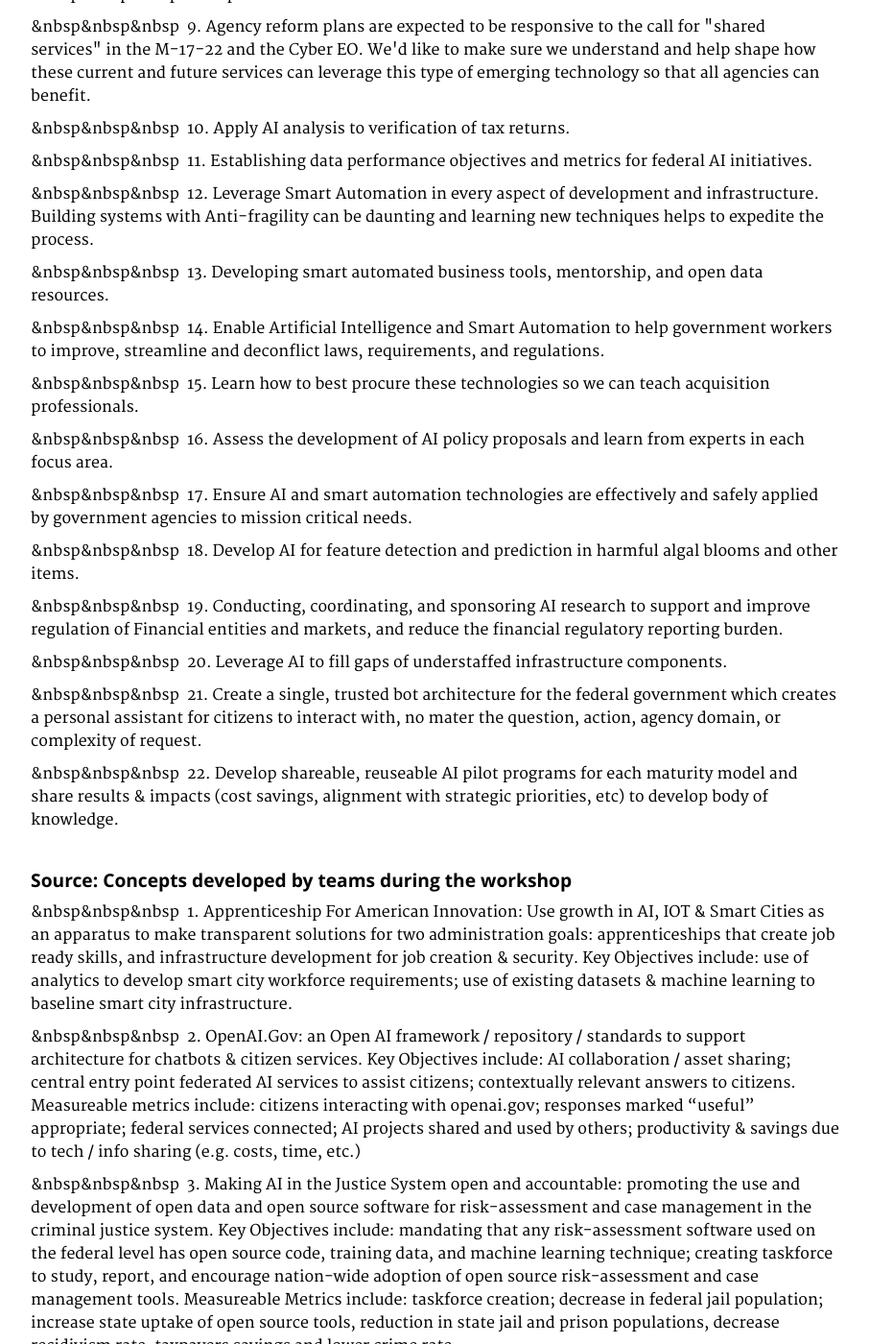
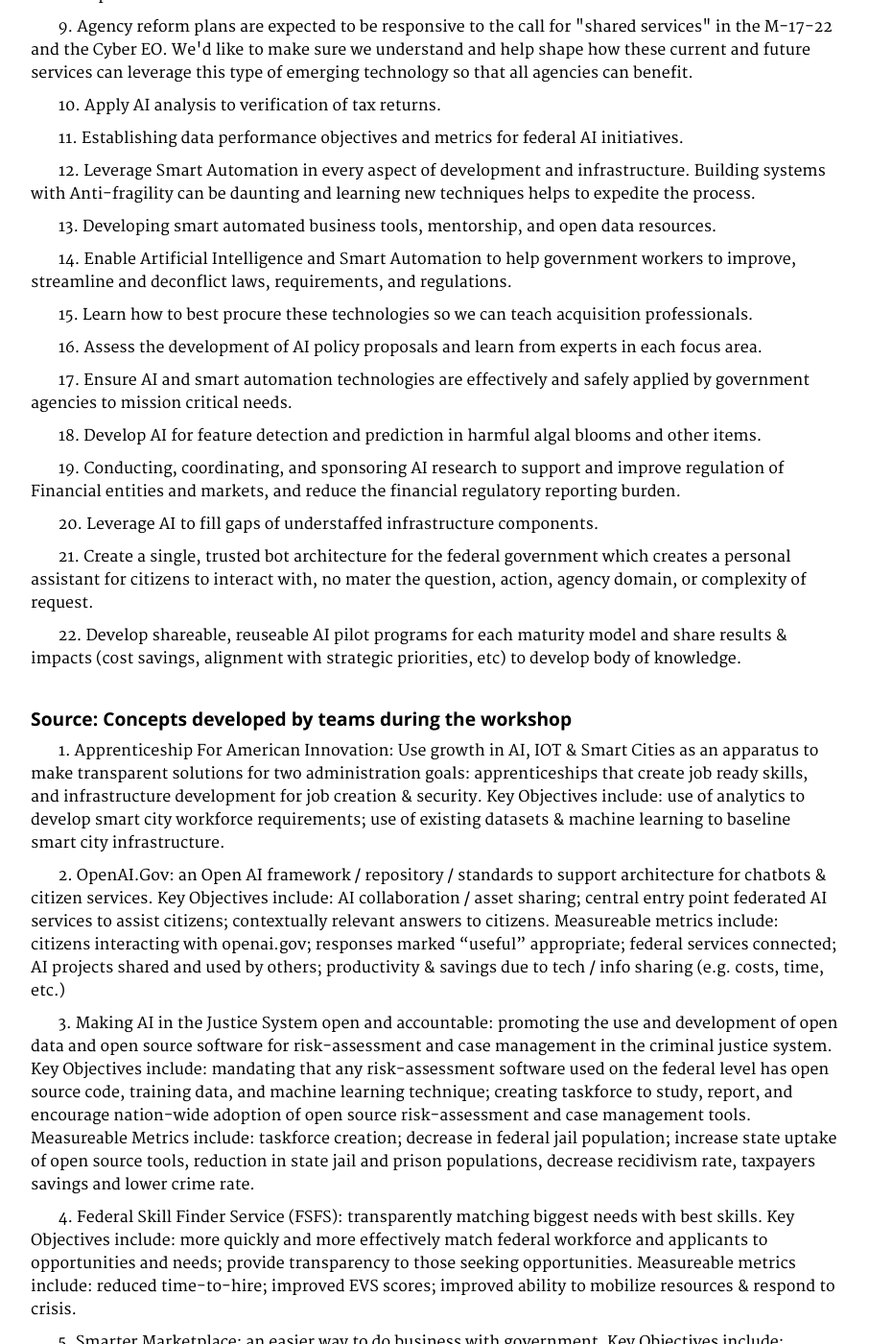
Before and after one commit to GSA/emerging-technology-atlas, a Jekyll site: the page built from pages/workshop.md, in a window 1280 px wide and 1400 px high, scrolled down 1744 px. Shown: the whole window at 96% size, without its empty margins (350-1256 px from the left). Built offline with Jekyll 4.4.1, drawn with Linux system fonts in a browser that asks for light colours; some of the changed text lies outside the part shown.

Commit message:
Update workshop.md

```diff
--- a/pages/workshop.md
+++ b/pages/workshop.md
@@ -44,58 +44,58 @@ description: ""
 
 ##### Source: Initial concepts submitted during registration process
 
-<p>&nbsp&nbsp&nbsp&nbsp; 1. Augment and improve our customer service for people struggling to find resources about low income housing and programs in their states.</p>
+<p>&nbsp;&nbsp;&nbsp;&nbsp;&nbsp;&nbsp; 1. Augment and improve our customer service for people struggling to find resources about low income housing and programs in their states.</p>
 
-<p>&nbsp&nbsp&nbsp&nbsp; 2. Integrate earthquake data into the AI ecosystem and capture citizen feedback to help improve the study of earthquakes.</p>
+<p>&nbsp;&nbsp;&nbsp;&nbsp;&nbsp;&nbsp; 2. Integrate earthquake data into the AI ecosystem and capture citizen feedback to help improve the study of earthquakes.</p>
 
-<p>&nbsp&nbsp&nbsp&nbsp; 3. Explore the use of APIs, data lakes, cloud-based analytics to harvest research and administrative data, power national scientific mission systems with data visualization, machine learning, text mining and artificial intelligence to automatically suggest reviewers for panels, identify conflict of interests, research portfolio analysis and the automation of proposal processing.</p>
+<p>&nbsp;&nbsp;&nbsp;&nbsp;&nbsp;&nbsp; 3. Explore the use of APIs, data lakes, cloud-based analytics to harvest research and administrative data, power national scientific mission systems with data visualization, machine learning, text mining and artificial intelligence to automatically suggest reviewers for panels, identify conflict of interests, research portfolio analysis and the automation of proposal processing.</p>
 
-<p>&nbsp&nbsp&nbsp&nbsp; 4. Create an intelligent tool to assist the federal contracting community with the Federal Acquisition Regulation.</p>
+<p>&nbsp;&nbsp;&nbsp;&nbsp;&nbsp;&nbsp; 4. Create an intelligent tool to assist the federal contracting community with the Federal Acquisition Regulation.</p>
 
-<p>&nbsp&nbsp&nbsp&nbsp; 5. Develop virtual assistants.</p>
+<p>&nbsp;&nbsp;&nbsp;&nbsp;&nbsp;&nbsp; 5. Develop virtual assistants.</p>
 
-<p>&nbsp&nbsp&nbsp&nbsp; 6. Establish open data requires to improve the use of AI in the justice system. </p>
+<p>&nbsp;&nbsp;&nbsp;&nbsp;&nbsp;&nbsp; 6. Establish open data requires to improve the use of AI in the justice system. </p>
 
-<p>&nbsp&nbsp&nbsp&nbsp; 7. Apply AI analysis to the National Archives Catalog.</p>
+<p>&nbsp;&nbsp;&nbsp;&nbsp;&nbsp;&nbsp; 7. Apply AI analysis to the National Archives Catalog.</p>
 
-<p>&nbsp&nbsp&nbsp&nbsp; 8. Improve Contact Center smart automation.</p>
+<p>&nbsp;&nbsp;&nbsp;&nbsp;&nbsp;&nbsp; 8. Improve Contact Center smart automation.</p>
 
-<p>&nbsp&nbsp&nbsp&nbsp; 9. Agency reform plans are expected to be responsive to the call for "shared services" in the M-17-22 and the Cyber EO.  We'd like to make sure we understand and help shape how these current and future services can leverage this type of emerging technology so that all agencies can benefit.</p>
+<p>&nbsp;&nbsp;&nbsp;&nbsp;&nbsp;&nbsp; 9. Agency reform plans are expected to be responsive to the call for "shared services" in the M-17-22 and the Cyber EO.  We'd like to make sure we understand and help shape how these current and future services can leverage this type of emerging technology so that all agencies can benefit.</p>
 
-<p>&nbsp&nbsp&nbsp&nbsp; 10. Apply AI analysis to verification of tax returns.</p>
+<p>&nbsp;&nbsp;&nbsp;&nbsp;&nbsp;&nbsp; 10. Apply AI analysis to verification of tax returns.</p>
 
-<p>&nbsp&nbsp&nbsp&nbsp; 11. Establishing data performance objectives and metrics for federal AI initiatives.</p>
+<p>&nbsp;&nbsp;&nbsp;&nbsp;&nbsp;&nbsp; 11. Establishing data performance objectives and metrics for federal AI initiatives.</p>
 
-<p>&nbsp&nbsp&nbsp&nbsp; 12. Leverage Smart Automation in every aspect of development and infrastructure. Building systems with Anti-fragility can be daunting and learning new techniques helps to expedite the process.</p>
+<p>&nbsp;&nbsp;&nbsp;&nbsp;&nbsp;&nbsp; 12. Leverage Smart Automation in every aspect of development and infrastructure. Building systems with Anti-fragility can be daunting and learning new techniques helps to expedite the process.</p>
 
-<p>&nbsp&nbsp&nbsp&nbsp; 13. Developing smart automated business tools, mentorship, and open data resources.</p>
+<p>&nbsp;&nbsp;&nbsp;&nbsp;&nbsp;&nbsp; 13. Developing smart automated business tools, mentorship, and open data resources.</p>
 
-<p>&nbsp&nbsp&nbsp&nbsp; 14. Enable Artificial Intelligence and Smart Automation to help government workers to improve, streamline and deconflict laws, requirements, and regulations.</p>
+<p>&nbsp;&nbsp;&nbsp;&nbsp;&nbsp;&nbsp; 14. Enable Artificial Intelligence and Smart Automation to help government workers to improve, streamline and deconflict laws, requirements, and regulations.</p>
 
-<p>&nbsp&nbsp&nbsp&nbsp; 15. Learn how to best procure these technologies so we can teach acquisition professionals.</p>
+<p>&nbsp;&nbsp;&nbsp;&nbsp;&nbsp;&nbsp; 15. Learn how to best procure these technologies so we can teach acquisition professionals.</p>
 
-<p>&nbsp&nbsp&nbsp&nbsp; 16. Assess the development of AI policy proposals and learn from experts in each focus area.</p>
+<p>&nbsp;&nbsp;&nbsp;&nbsp;&nbsp;&nbsp; 16. Assess the development of AI policy proposals and learn from experts in each focus area.</p>
 
-<p>&nbsp&nbsp&nbsp&nbsp; 17. Ensure AI and smart automation technologies are effectively and safely applied by government agencies to mission critical needs.</p>
+<p>&nbsp;&nbsp;&nbsp;&nbsp;&nbsp;&nbsp; 17. Ensure AI and smart automation technologies are effectively and safely applied by government agencies to mission critical needs.</p>
 
-<p>&nbsp&nbsp&nbsp&nbsp; 18. Develop AI for feature detection and prediction in harmful algal blooms and other items.</p>
+<p>&nbsp;&nbsp;&nbsp;&nbsp;&nbsp;&nbsp; 18. Develop AI for feature detection and prediction in harmful algal blooms and other items.</p>
 
-<p>&nbsp&nbsp&nbsp&nbsp; 19. Conducting, coordinating, and sponsoring AI research to support and improve regulation of Financial entities and markets, and reduce the financial regulatory reporting burden.</p>
+<p>&nbsp;&nbsp;&nbsp;&nbsp;&nbsp;&nbsp; 19. Conducting, coordinating, and sponsoring AI research to support and improve regulation of Financial entities and markets, and reduce the financial regulatory reporting burden.</p>
 
-<p>&nbsp&nbsp&nbsp&nbsp; 20. Leverage AI to fill gaps of understaffed infrastructure components.</p>
+<p>&nbsp;&nbsp;&nbsp;&nbsp;&nbsp;&nbsp; 20. Leverage AI to fill gaps of understaffed infrastructure components.</p>
 
-<p>&nbsp&nbsp&nbsp&nbsp; 21. Create a single, trusted bot architecture for the federal government which creates a personal assistant for citizens to interact with, no mater the question, action, agency domain, or complexity of request.</p>
+<p>&nbsp;&nbsp;&nbsp;&nbsp;&nbsp;&nbsp; 21. Create a single, trusted bot architecture for the federal government which creates a personal assistant for citizens to interact with, no mater the question, action, agency domain, or complexity of request.</p>
 
-<p>&nbsp&nbsp&nbsp&nbsp; 22. Develop shareable, reuseable AI pilot programs for each maturity model and share results & impacts (cost savings, alignment with strategic priorities, etc) to develop body of knowledge.</p>
+<p>&nbsp;&nbsp;&nbsp;&nbsp;&nbsp;&nbsp; 22. Develop shareable, reuseable AI pilot programs for each maturity model and share results & impacts (cost savings, alignment with strategic priorities, etc) to develop body of knowledge.</p>
 
 ##### Source: Concepts developed by teams during the workshop
 
-<p>&nbsp&nbsp&nbsp&nbsp; 1. Apprenticeship For American Innovation: Use growth in AI, IOT & Smart Cities as an apparatus to make transparent solutions for two administration goals: apprenticeships that create job ready skills, and infrastructure development for job creation & security. Key Objectives include: use of analytics to develop smart city workforce requirements; use of existing datasets & machine learning to baseline smart city infrastructure.</p>
+<p>&nbsp;&nbsp;&nbsp;&nbsp;&nbsp;&nbsp; 1. Apprenticeship For American Innovation: Use growth in AI, IOT & Smart Cities as an apparatus to make transparent solutions for two administration goals: apprenticeships that create job ready skills, and infrastructure development for job creation & security. Key Objectives include: use of analytics to develop smart city workforce requirements; use of existing datasets & machine learning to baseline smart city infrastructure.</p>
 
-<p>&nbsp&nbsp&nbsp&nbsp; 2. OpenAI.Gov: an Open AI framework / repository / standards to support architecture for chatbots & citizen services. Key Objectives include: AI collaboration / asset sharing; central entry point federated AI services to assist citizens; contextually relevant answers to citizens. Measureable metrics include: citizens interacting with openai.gov; responses marked “useful” appropriate; federal services connected; AI projects shared and used by others; productivity & savings due to tech / info sharing (e.g. costs, time, etc.)</p>
+<p>&nbsp;&nbsp;&nbsp;&nbsp;&nbsp;&nbsp; 2. OpenAI.Gov: an Open AI framework / repository / standards to support architecture for chatbots & citizen services. Key Objectives include: AI collaboration / asset sharing; central entry point federated AI services to assist citizens; contextually relevant answers to citizens. Measureable metrics include: citizens interacting with openai.gov; responses marked “useful” appropriate; federal services connected; AI projects shared and used by others; productivity & savings due to tech / info sharing (e.g. costs, time, etc.)</p>
 
-<p>&nbsp&nbsp&nbsp&nbsp; 3. Making AI in the Justice System open and accountable: promoting the use and development of open data and open source software for risk-assessment and case management in the criminal justice system. Key Objectives include: mandating that any risk-assessment software used on the federal level has open source code, training data, and machine learning technique; creating taskforce to study, report, and encourage nation-wide adoption of open source risk-assessment and case management tools. Measureable Metrics include: taskforce creation; decrease in federal jail population; increase state uptake of open source tools, reduction in state jail and prison populations, decrease recidivism rate, taxpayers savings and lower crime rate.</p>
+<p>&nbsp;&nbsp;&nbsp;&nbsp;&nbsp;&nbsp; 3. Making AI in the Justice System open and accountable: promoting the use and development of open data and open source software for risk-assessment and case management in the criminal justice system. Key Objectives include: mandating that any risk-assessment software used on the federal level has open source code, training data, and machine learning technique; creating taskforce to study, report, and encourage nation-wide adoption of open source risk-assessment and case management tools. Measureable Metrics include: taskforce creation; decrease in federal jail population; increase state uptake of open source tools, reduction in state jail and prison populations, decrease recidivism rate, taxpayers savings and lower crime rate.</p>
 
-<p>&nbsp&nbsp&nbsp&nbsp; 4. Federal Skill Finder Service (FSFS): transparently matching biggest needs with best skills. Key Objectives include: more quickly and more effectively match federal workforce and applicants to opportunities and needs; provide transparency to those seeking opportunities. Measureable metrics include: reduced time-to-hire; improved EVS scores; improved ability to mobilize resources & respond to crisis.</p>
+<p>&nbsp;&nbsp;&nbsp;&nbsp;&nbsp;&nbsp; 4. Federal Skill Finder Service (FSFS): transparently matching biggest needs with best skills. Key Objectives include: more quickly and more effectively match federal workforce and applicants to opportunities and needs; provide transparency to those seeking opportunities. Measureable metrics include: reduced time-to-hire; improved EVS scores; improved ability to mobilize resources & respond to crisis.</p>
 
-<p>&nbsp&nbsp&nbsp&nbsp; 5. Smarter Marketplace: an easier way to do business with government. Key Objectives include: market concierge to identify the right acquisition vehicle for you; match you with similar buyers / sellers and make the whole process far easier. Measureable Metrics include: decreases in procurement cycle for less money & overhead to buy and sell; standardizes risk from C.O. perspective; increases Transparency in procurement process.</p>
+<p>&nbsp;&nbsp;&nbsp;&nbsp;&nbsp;&nbsp; 5. Smarter Marketplace: an easier way to do business with government. Key Objectives include: market concierge to identify the right acquisition vehicle for you; match you with similar buyers / sellers and make the whole process far easier. Measureable Metrics include: decreases in procurement cycle for less money & overhead to buy and sell; standardizes risk from C.O. perspective; increases Transparency in procurement process.</p>
```
